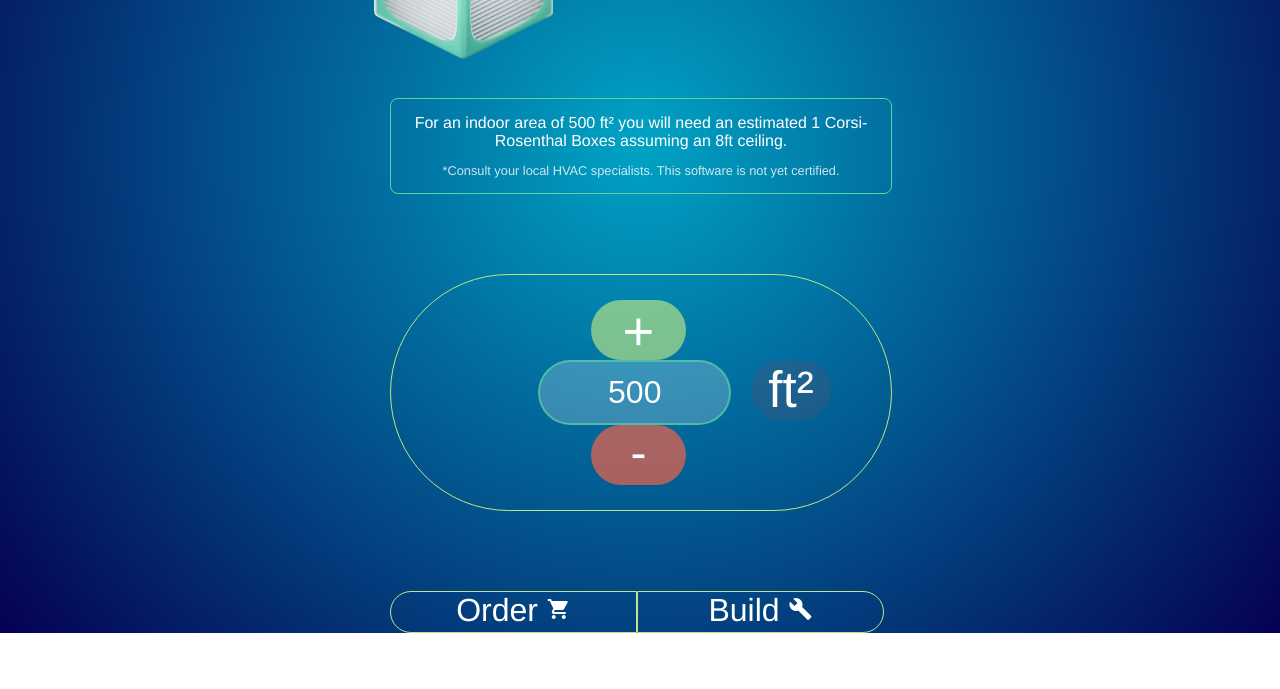
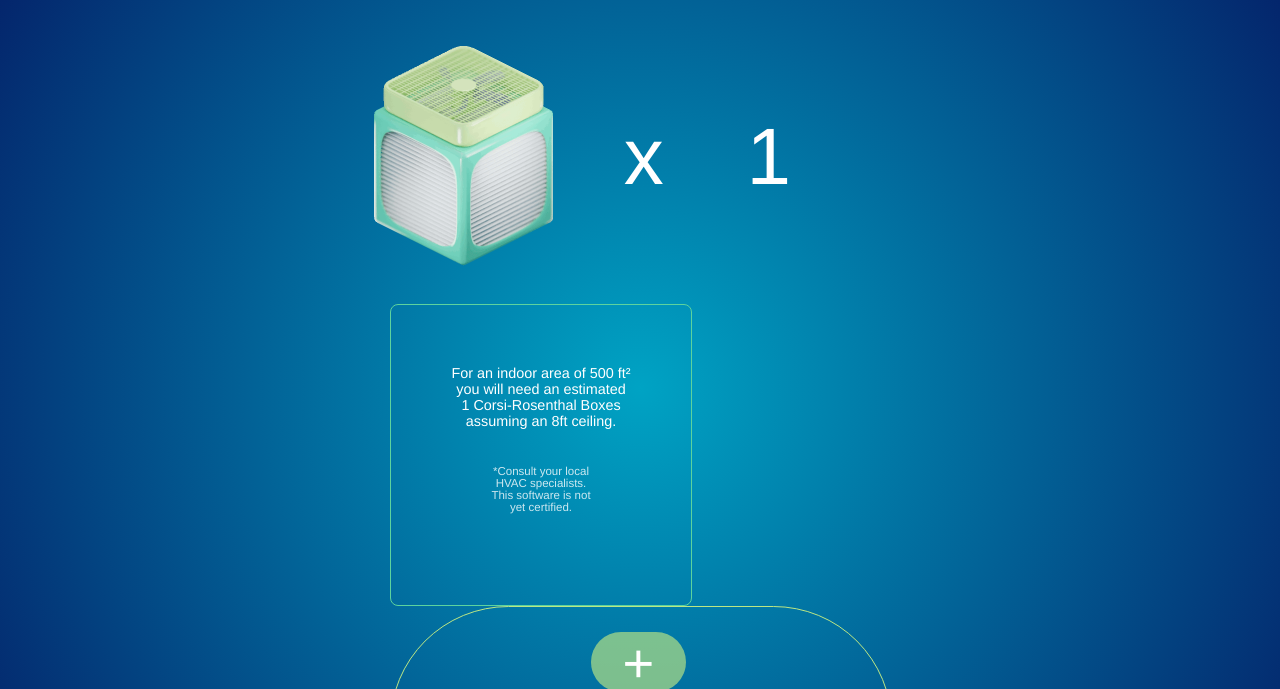
Before and after one commit to TheMemeticist/How-Many-Corsi-Rosenthal-Boxes, a plain HTML site: page index.html in a window 1280 px wide. Shown: the part 347-1036 px from the top of the page. Before the commit the page ends 980 px from the top, so only its background shows below. Drawn offline with nearby package versions, Linux system fonts and the light colour scheme; a script that the page names is missing.

Commit message:
Update style.css

```diff
--- a/style/style.css
+++ b/style/style.css
@@ -22,7 +22,7 @@ body {
   width: 100%;
   margin: 0;
   text-align: center;
-  font
+
 }
 #container {
   height: auto;
@@ -129,18 +129,35 @@ p {
   margin-top: 16%;
 }
 #outtxt {
-  margin-bottom: 16%;
-  font-size: 50%;
   border: solid 1px;
   border-radius: 8px;
   border-color: #5dd39eff;
   color: white;
-  height: 100%;
-  width: 100%;
+  height: 300px;
+  width: 300px;
+  text-align: center;
+  font-size: 45%;
 }
-#mtxt {
-  margin:3%;
+#vape {
+  color:white;
+  border: solid 1px;
+  border-color: #5DD39E;
+  height: 538px;
 }
+#vape:hover {
+  background-color: #5DD39E;
+  cursor:  pointer;
+}
+img {
+  border-radius: 100px;
+}
+
+p {
+  padding: 20%;
+  margin-top:0px;
+  margin-bottom:0px;
+}
+
 #fineprint {
   opacity: 80%;
   font-size: 80%;
@@ -148,6 +165,7 @@ p {
 #CRButts {
   color: white;
   margin-top: 16%;
+  margin-bottom: 32%;
   width: 100%;
   height: 40px;
 }
```
